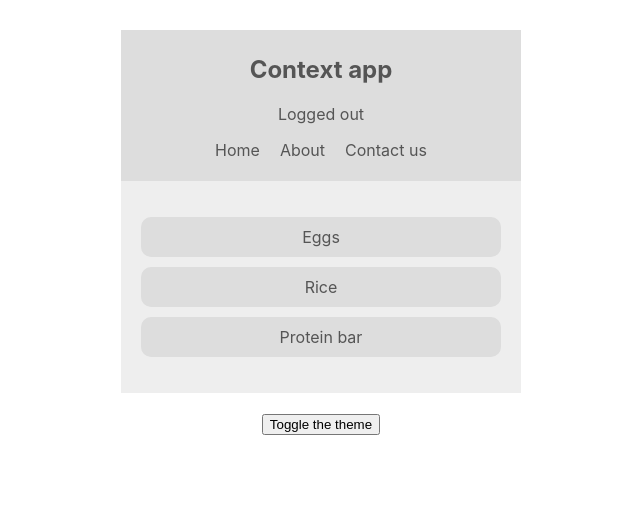
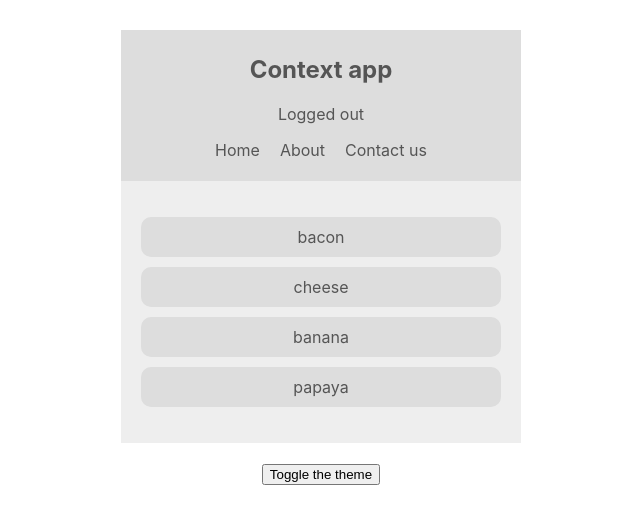
Before and after one commit to bnguyen12/foodTracker, a React (Create React App) app in the folder foodtracker/: page / in a window 1280 px wide. Shown: the top 524 px of the page, without its empty margins (319-959 px from the left). Built offline with nearby package versions, Linux system fonts and the light colour scheme.

Commit message:
Add a functional component working as a context provider for data

```diff
--- a/foodtracker/src/App.js
+++ b/foodtracker/src/App.js
@@ -5,6 +5,7 @@ import FoodList from './components/FoodList';
 import ThemeContextProvider from './contexts/ThemeContext';
 import ThemeToggle from './components/ThemeToggle';
 import AuthContextProvider from './contexts/AuthContext';
+import FoodContextProvider from './contexts/FoodContext';
 
 function App() {
   return (
@@ -12,7 +13,9 @@ function App() {
       <ThemeContextProvider>
         <AuthContextProvider>
           <Navbar/>
-          <FoodList/>
+          <FoodContextProvider>
+            <FoodList/>
+          </FoodContextProvider>
           <ThemeToggle/>
         </AuthContextProvider>
       </ThemeContextProvider>
--- a/foodtracker/src/components/FoodList.js
+++ b/foodtracker/src/components/FoodList.js
@@ -1,34 +1,20 @@
 import React, { useContext } from 'react';
 import { ThemeContext } from '../contexts/ThemeContext';
-
-// Using only context API in a component
-// class FoodList extends Component {
-//   static contextType = ThemeContext;
-//   render() {
-//     const { isLightTheme, light, dark } = this.context;
-//     const theme = isLightTheme ? light : dark;
-//     return (
-//       <div className='food-list' style={{ color: theme.syntax, background: theme.bg }}>
-//         <ul>
-//           <li style={{ background: theme.ui }} >Eggs</li>
-//           <li style={{ background: theme.ui }}>Rice</li>
-//           <li style={{ background: theme.ui }}>Protein bar</li>
-//         </ul>
-//       </div>
-//     );
-//   }
-// }
+import { FoodContext } from '../contexts/FoodContext';
 
 // Using context and hooks inside of a functional component
 const FoodList = () => {
   const { isLightTheme, light, dark } = useContext(ThemeContext);
+  const { foods } = useContext(FoodContext);
   const theme = isLightTheme ? light : dark;
   return (
     <div className='food-list' style={{ color: theme.syntax, background: theme.bg }}>
       <ul>
-        <li style={{ background: theme.ui }} >Eggs</li>
-        <li style={{ background: theme.ui }}>Rice</li>
-        <li style={{ background: theme.ui }}>Protein bar</li>
+        {foods.map(food => {
+          return (
+            <li key={food.id} style={{ background: theme.ui }}>{food.name}</li>
+          )
+        })}
       </ul>
     </div>
   );
--- /dev/null
+++ b/foodtracker/src/contexts/FoodContext.js
@@ -0,0 +1,20 @@
+import React, { createContext, useState } from 'react';
+
+export const FoodContext = createContext();
+
+const FoodContextProvider = (props) => {
+  const [foods, setFoods] = useState([
+    { name: 'bacon', id: 1 },
+    { name: 'cheese', id: 2 },
+    { name: 'banana', id: 3 },
+    { name: 'papaya', id: 4 }
+  ]);
+
+  return (
+    <FoodContext.Provider value={{foods}}>
+      {props.children}
+    </FoodContext.Provider>
+  );
+}
+
+export default FoodContextProvider;
```
